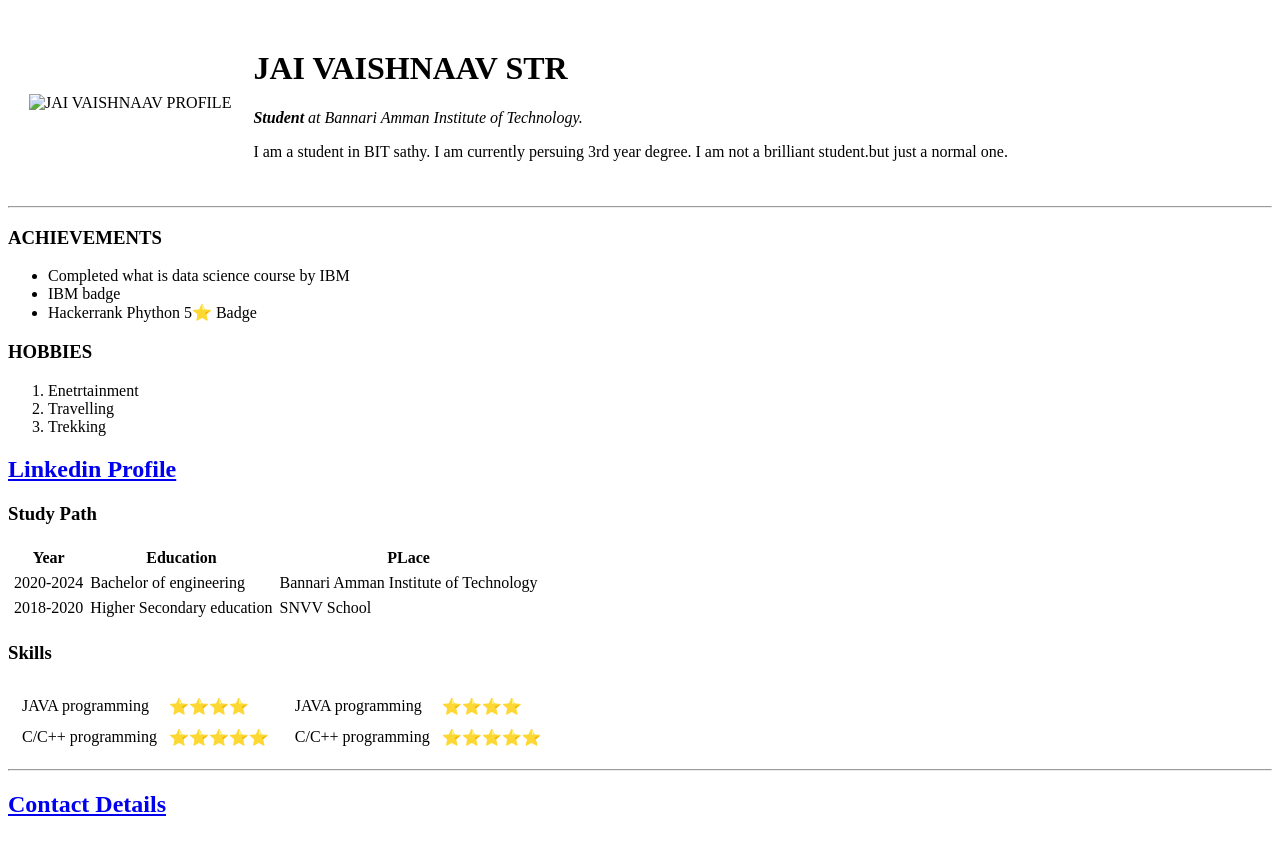
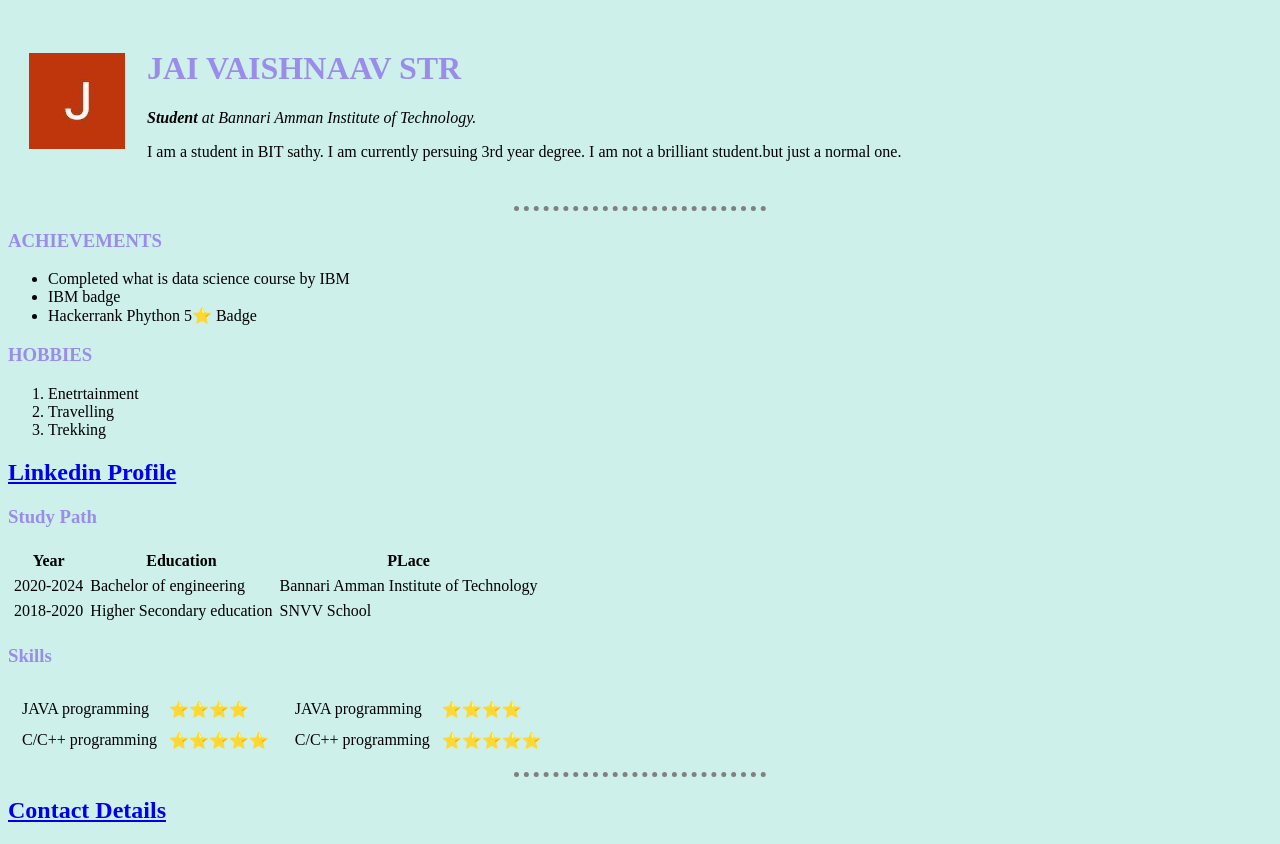
Before and after one commit to JaiSTR/updated-CV, a plain HTML site: page index.html in a window 1280 px wide. Drawn offline with Linux system fonts and the light colour scheme.

Commit message:
Update index.html

```diff
--- a/index.html
+++ b/index.html
@@ -4,13 +4,13 @@
 <head>
   <meta charset="utf-8">
   <title>JAI's PORTFOLIO</title>
- <link rel="stylesheet" href="CSS\style.css">
+ <link rel="stylesheet" href="style.css">
 </head>
 
 <body>
   <table cellspacing="20">
     <tr>
-      <td><img src="IMG\JAI.jpg" alt="JAI VAISHNAAV PROFILE"></td>
+      <td><img src="JAI.jpg" alt="JAI VAISHNAAV PROFILE"></td>
       <td><h1>JAI VAISHNAAV STR</h1>
       <em><p><strong>Student</strong> at Bannari Amman Institute of Technology.</p></em>
       <p>I am a student in BIT sathy. I am currently persuing 3rd year degree. I am not a brilliant student.but just a normal one.</p></td>
```
